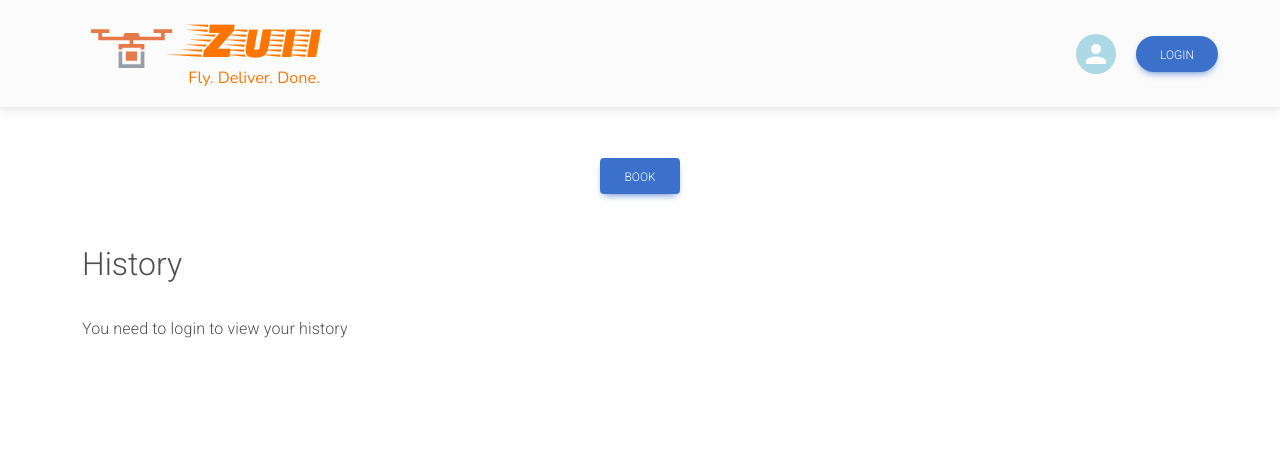
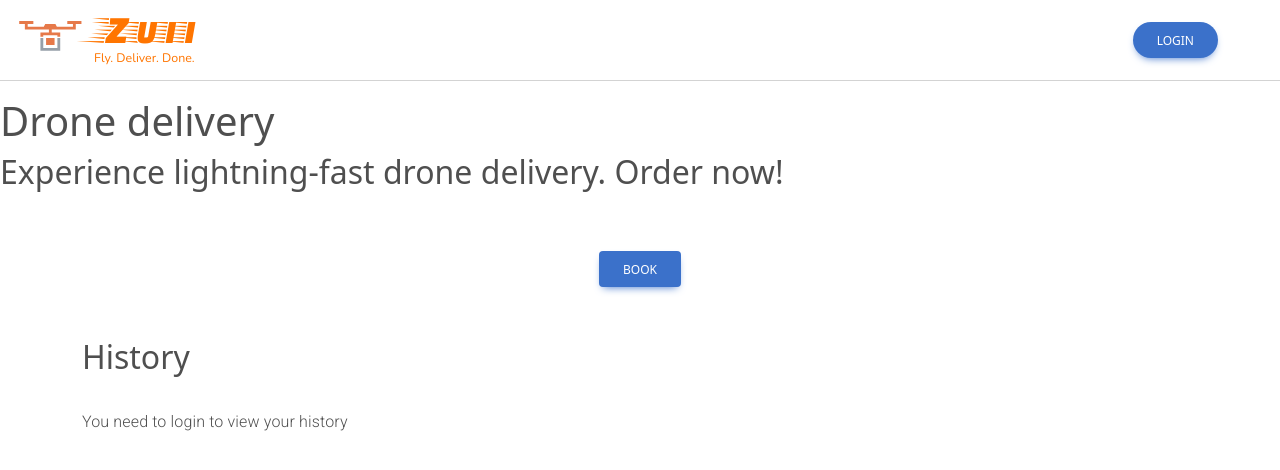
Before and after one commit to codewithsathya/zuii, a React (Create React App) app in the folder client/: page / in a window 1280 px wide. Shown: the top 470 px of the page. Built offline with nearby package versions, Linux system fonts and the light colour scheme.

Commit message:
added admin table functionality

```diff
--- a/client/src/pages/Home.jsx
+++ b/client/src/pages/Home.jsx
@@ -1,11 +1,11 @@
 import React, { useEffect } from "react";
-import NavBar from "../components/NavBar";
 import Table from "../components/Table";
 import { MDBContainer, MDBTypography, MDBBtn } from "mdb-react-ui-kit";
 import { useSelector, useDispatch } from "react-redux";
 import Typography from "@mui/material/Typography";
 import { getOrderList, getRequests } from "../actions/orders";
 import AdminTable from "../components/AdminTable";
+import LayoutWrapper from "../components/LayoutWrapper";
 
 const Home = () => {
   const dispatch = useDispatch();
@@ -20,8 +20,8 @@ const Home = () => {
   }, [user, dispatch]);
 
   return (
-    <div>
-      <NavBar />
+    <LayoutWrapper>
+      <div className="mx-auto h-full w-full max-w-[1300px] items-center justify-center">
         <br />
         <br />
         <div className="text-center">
@@ -41,6 +41,7 @@ const Home = () => {
           {user && user.isAdmin && <AdminTable />}
         </MDBContainer>
       </div>
+    </LayoutWrapper>
   );
 };
 
```
Lines whose indentation alone changed are shown as unchanged.
